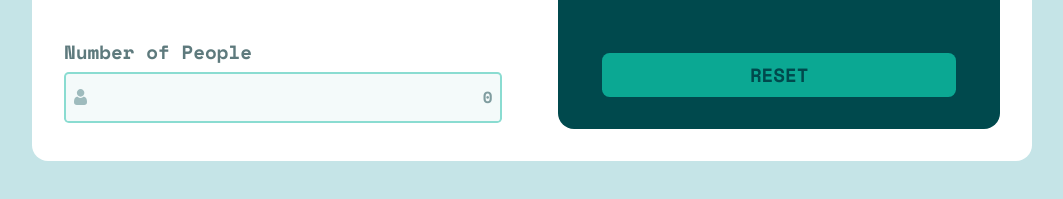
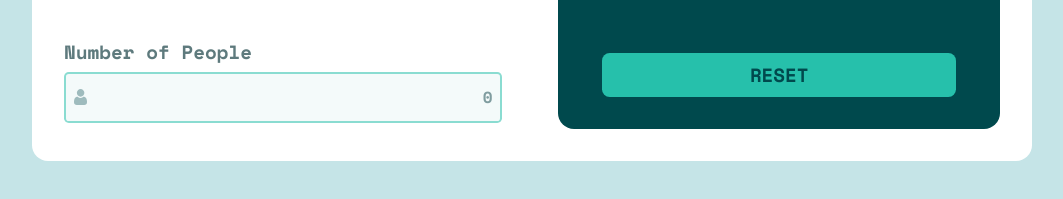
Before and after one commit to DevHeris/UIQuest-Challenges, a plain HTML site: page 8-tip-calculator-app-main/index.html in a window 1280 px wide. In both pictures the pointer is over the button "RESET". Shown: the part 529-728 px from the top of the page, without its empty margins (108-1171 px from the left). Drawn offline with nearby package versions, Linux system fonts and the light colour scheme.

Commit message:
Hover state on reset button

```diff
--- a/8-tip-calculator-app-main/app.js
+++ b/8-tip-calculator-app-main/app.js
@@ -0,0 +1 @@
+const toggleInputElement = () => {};
--- a/8-tip-calculator-app-main/style.css
+++ b/8-tip-calculator-app-main/style.css
@@ -205,6 +205,11 @@ label[for="numberOfPeopleInput"] {
     border-radius: .4em;
     font-size: 1.2em;
     margin-top: .4em;
+    transition: background-color .4s cubic-bezier(0.19, 1, 0.22, 1);
+}
+
+.reset-button:hover {
+    background-color: var(--strong-cyan);
 }
 
 @keyframes glow {
```
